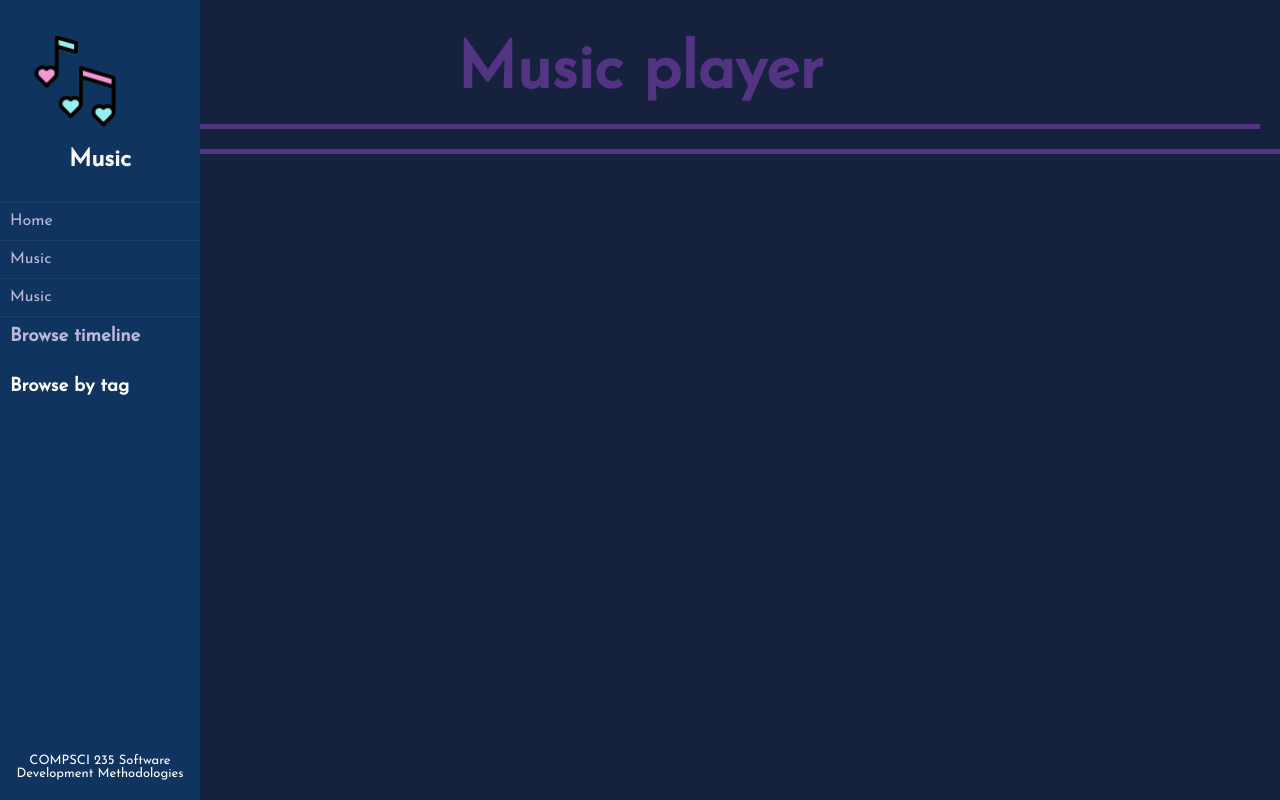
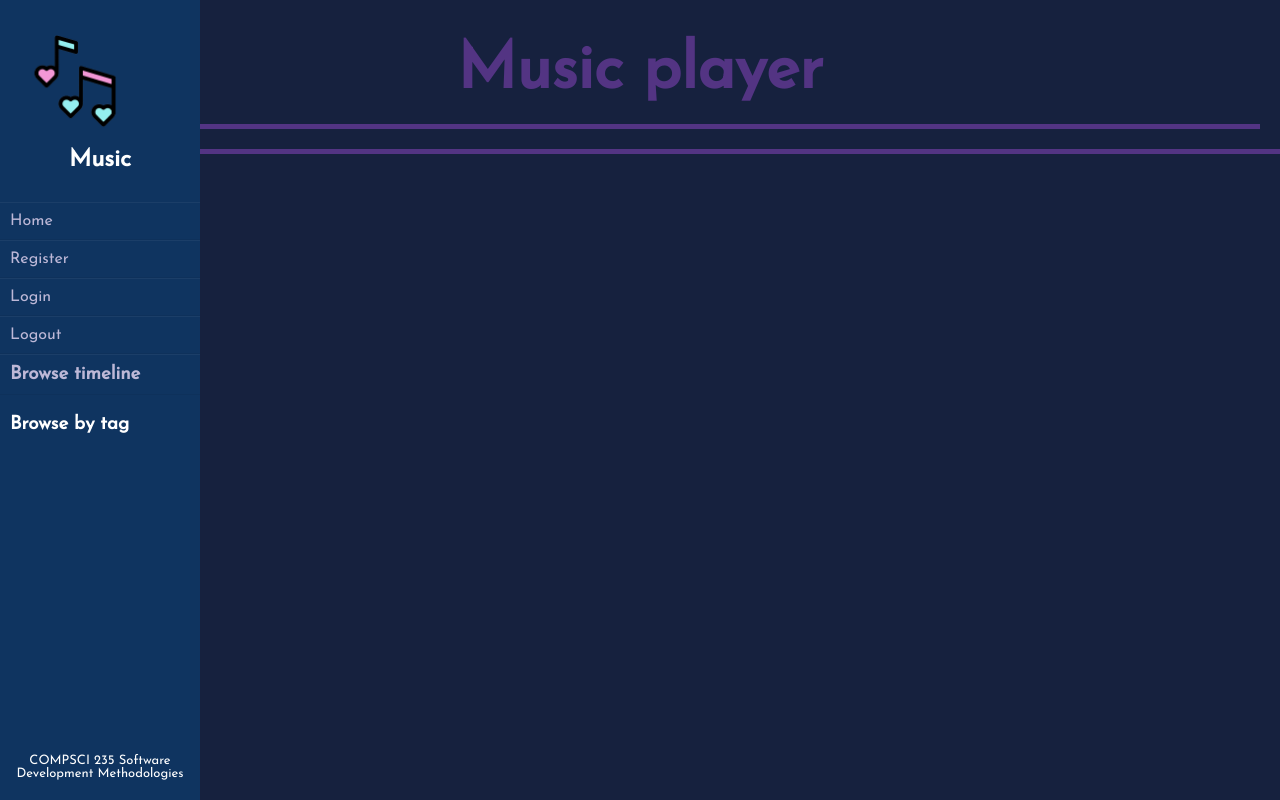
Before and after one commit to hlu750/Music-Player-Web-App-Project, a Flask app: template music/templates/layout.html in a window 1280 px wide. Run offline with Flask 2, Linux system fonts and the light colour scheme; the template is opened without the code that fills it, so the values that code supplies are empty; parts of the project's set-up code (start-up, migrations or seed data) failed here and were passed over.

Commit message:
add pages

```diff
--- a/music/templates/navigation.html
+++ b/music/templates/navigation.html
@@ -3,8 +3,9 @@
     <img id="logo" src="{{ url_for('static', filename='images/music-ico.png') }}" alt="Icon">
     <h2 id="nav-header">Music</h2>
     <a class="btn-nav" href="{{ url_for('home_bp.home') }}">Home</a>
-    <a class="btn-nav" href="">Music</a>
-    <a class="btn-nav" href="">Music</a>
+    <a class="btn-nav" href="">Register</a>
+    <a class="btn-nav" href="">Login</a>
+    <a class="btn-nav" href="">Logout</a>
     <div>
         <h3>
           <a class="btn-nav" href="">
```
Also changed, not shown: authentication/authentication.py (+8 -0 lines).
